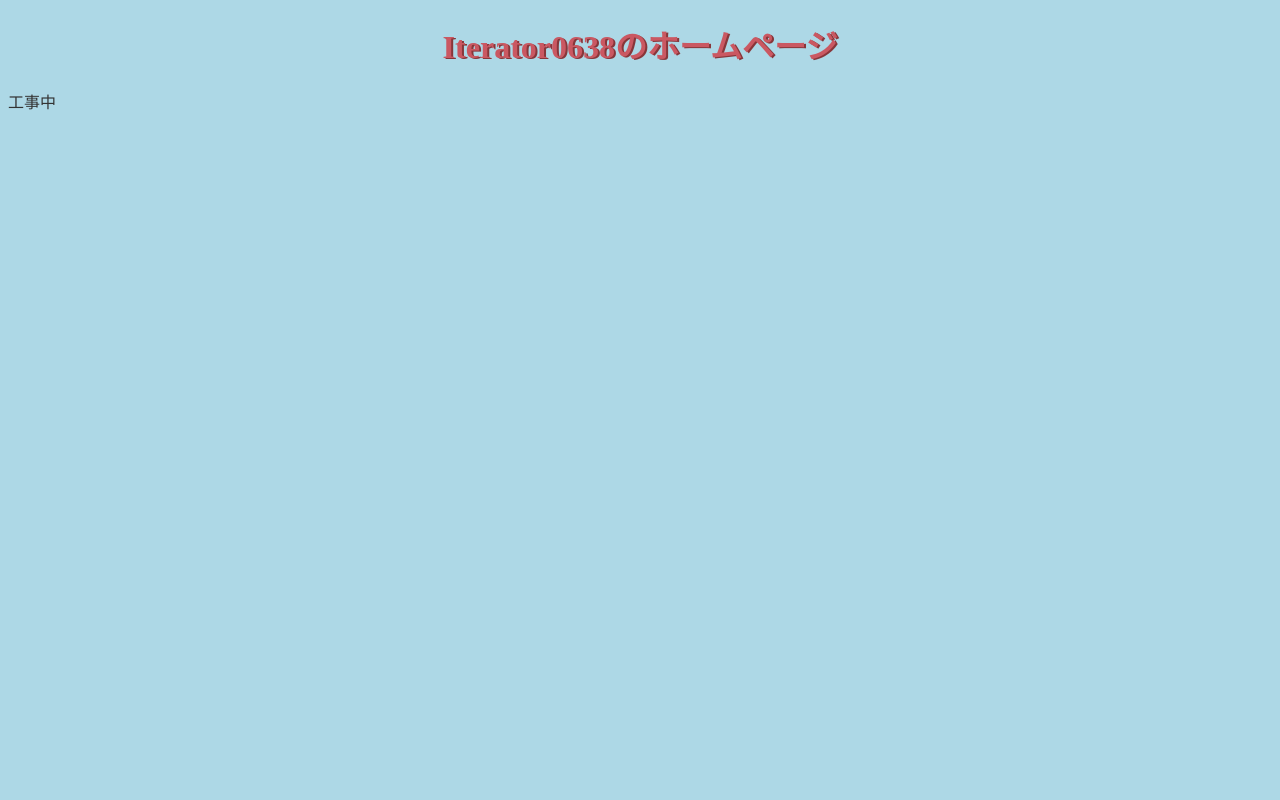
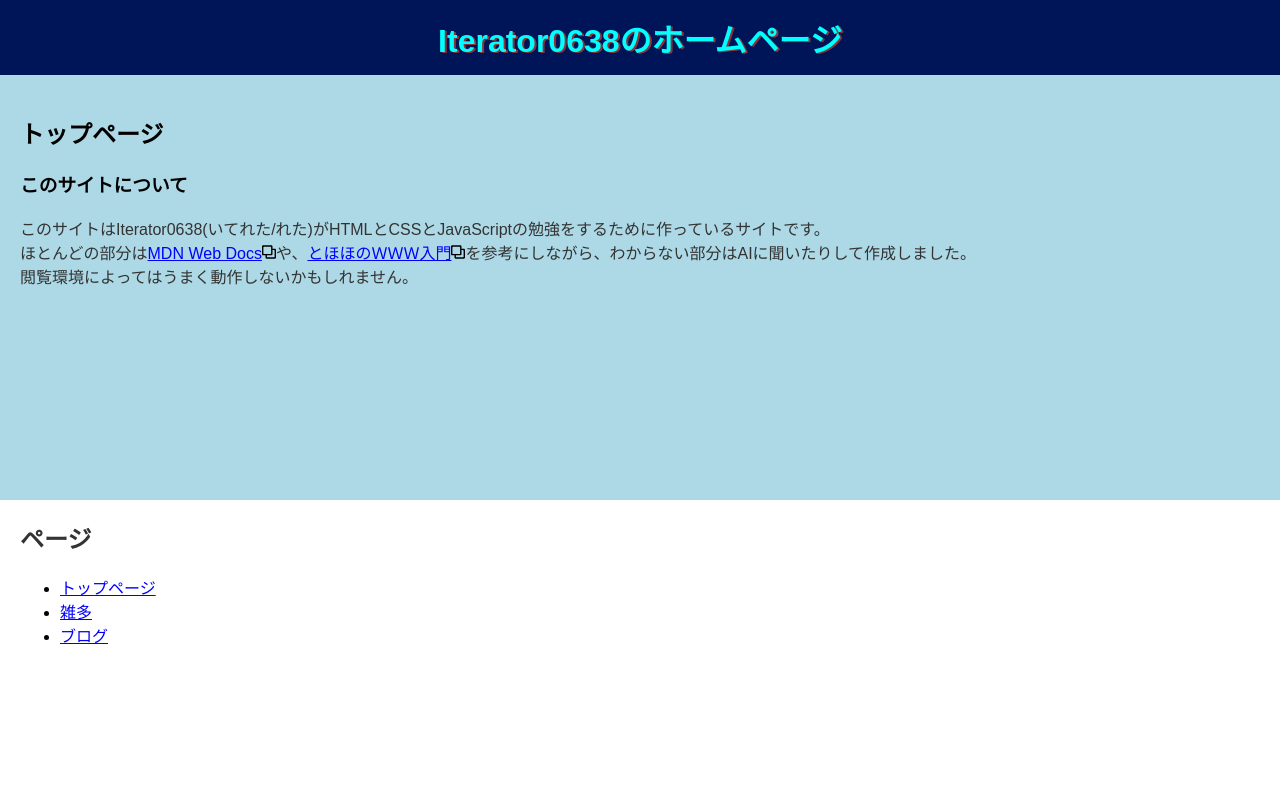
Before and after one commit to Iterator0638/iterator0638.github.io, a plain HTML site: page index.html in a window 1280 px wide. Drawn offline with Linux system fonts and the light colour scheme.

Commit message:
トップページを更新

```diff
--- a/index.html
+++ b/index.html
@@ -2,13 +2,36 @@
 <html lang="ja">
     <head>
         <meta charset="UTF-8">
-        <title>Iterator0638のホームページ</title>
+        <title>トップページ - Iterator0638のホームページ</title>
         <link rel="stylesheet" href="styles1.css">
         <script data-goatcounter="https://iterator0638.goatcounter.com/count"
                 async src="//gc.zgo.at/count.js"></script>
     </head>
     <body>
-        <h1>Iterator0638のホームページ</h1>
-        <p>工事中</p>
+        <header class="top-header">
+            <h1>Iterator0638のホームページ</h1>
+        </header>
+
+        <main class="content">
+            <h2>トップページ</h2>
+            <h3>このサイトについて</h3>
+            <p>このサイトはIterator0638(いてれた/れた)がHTMLとCSSとJavaScriptの勉強をするために作っているサイトです。<br>
+                ほとんどの部分は<a href="https://developer.mozilla.org/ja/" target="_blank">MDN Web Docs<img src="images/new-tab.svg" width="14" alt="(新しいタブで開く)"/></a>や、<a href="https://www.tohoho-web.com/" target="_blank">とほほのＷＷＷ入門<img src="images/new-tab.svg" width="14" alt="(新しいタブで開く)"/></a>を参考にしながら、わからない部分はAIに聞いたりして作成しました。<br>
+                閲覧環境によってはうまく動作しないかもしれません。
+            </p>
+        </main>
+
+        <footer class="footer">
+            <div class="footer-content">
+                <h2>ページ</h2>
+                <nav class="footer-nav">
+                    <ul>
+                        <li><a href="index.html" target="_self">トップページ</a></li>
+                        <li><a href="misc/index.html" target="_self">雑多</a></li>
+                        <li><a href="blog/index.html" target="_self">ブログ</a></li>
+                    </ul>
+                </nav>
+            </div>
+        </footer>
     </body>
 </html>
--- a/misc/screen-saver/screensaver_styles.css
+++ b/misc/screen-saver/screensaver_styles.css
@@ -1,3 +1,7 @@
+html {
+    touch-action: none;
+}
+
 body {
     background-color:  black;
 }
--- a/styles1.css
+++ b/styles1.css
@@ -1,13 +1,68 @@
 body {
+    display: flex;
+    font-family: "MS P Gothic", "ＭＳ Ｐゴシック", "MS PGothic", sans-serif;
+    flex-direction: column;
+    min-height: 100vh;
 	background-color: lightblue;
-}
-
-h1 {
-    color: #ca5862;
-    text-shadow: 2px 1px #88363a;
-    text-align:  center;
+    color: #000000;
+    margin: 0;
+    padding: 0;
 }
 
 p {
     color: #333333;
 }
+
+a:link {
+    color: #0000ff;
+    text-decoration: underline;
+}
+
+a:visited {
+    color: #800080;
+}
+
+a:active {
+    color: #ff0000;
+}
+
+.top-header {
+    display: grid;
+    place-items: center;
+    background-color: #001557;
+    width: 100%;
+    height: 75px;
+    overflow: hidden;
+}
+
+.top-header h1 {
+    color: #00ffff;
+    text-shadow: 2px 1px #88363a;
+    margin: 0;
+
+}
+
+.footer {
+    margin: 0;
+    background-color: #FFFFFF;
+    width: 100%;
+    height: 300px;
+    overflow: hidden;
+}
+
+.footer-content {
+    margin: 20px;
+}
+
+.footer-nav {
+
+}
+
+.footer h2 {
+    color: #333333;
+}
+
+.content {
+    padding: 20px;
+    flex: 1;
+}
```
Also changed, not shown: blog/index.html (added, +13 -0 lines), misc/index.html (added, +19 -0 lines), images/new-tab.svg (added).
